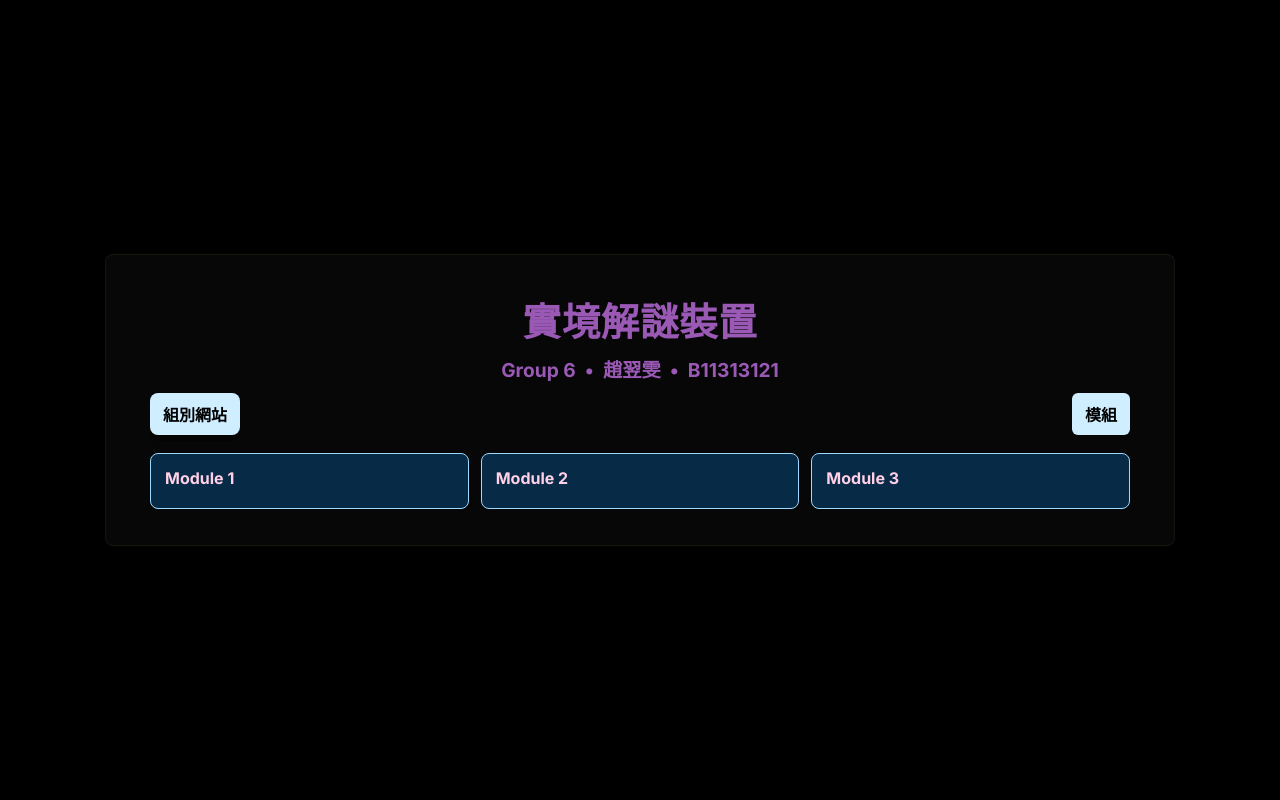
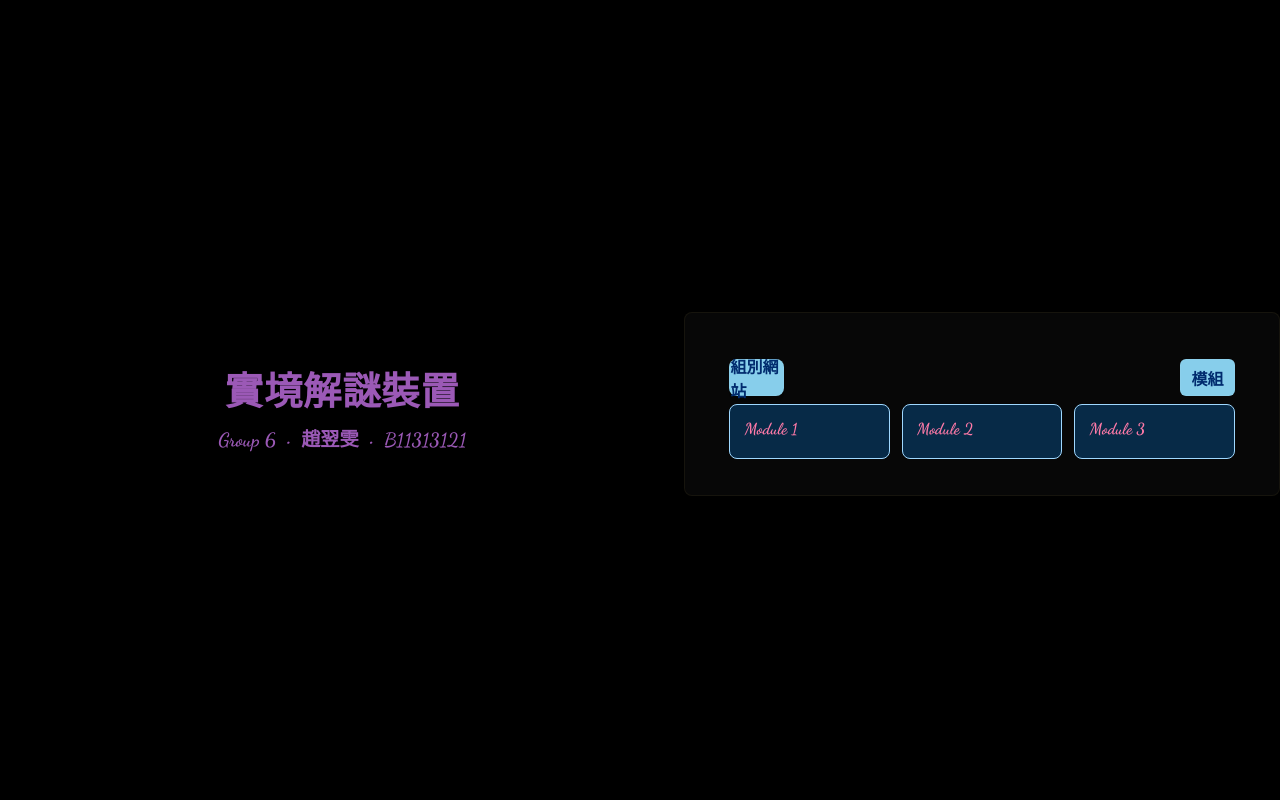
Before and after one commit to 0w0-en/wen, a Django app: page / in a window 1280 px wide. Run offline with Django 5.2, Linux system fonts and the light colour scheme.

Commit message:
個人網站

```diff
--- a/mainapp/static/mainapp/style.css
+++ b/mainapp/static/mainapp/style.css
@@ -2,11 +2,13 @@
 :root {
     --bg: #000000; /* page background: pure black */
     --text-purple: #9b59b6;
-    --text-pink: #ffd0e6; /* lighter pink */
+    --text-pink: #ff7aa8; /* deeper pink for module text */
     --text-blue: #67aef4;
-    --box-border: #ffd166; /* yellow for box borders */
+    --box-border: #9fd8ff; /* light blue border */
     --muted: #bfa6d9;
     --text: var(--text-purple);
+    --module-bg-light: #fff0f6; /* light pink for module bg */
+    --module-border: #ff8ab2; /* module border pink */
 }
 
 body {
@@ -16,7 +18,7 @@ body {
     align-items: center;
     justify-content: center;
     background: #000000; /* keep background black */
-    font-family: 'Inter', 'Noto Sans TC', Arial, sans-serif;
+    font-family: 'Dancing Script', 'Inter', 'Noto Sans TC', Arial, sans-serif;
     color: var(--text);
 }
 
@@ -72,6 +74,20 @@ body {
     font-weight: 700;
 }
 
+/* Site header at very top */
+.site-header {
+    position: relative;
+    width: 100%;
+    max-width: 980px;
+    margin: 18px auto 6px auto;
+    text-align: center;
+    padding: 6px 12px;
+}
+.site-header .title { margin: 0; }
+.card { margin-top: 8px; }
+
+.card-top { padding-bottom: 8px; display:flex; justify-content:space-between; align-items:center; }
+
 .modules-grid {
     display: grid;
     grid-template-columns: 1fr;
@@ -96,33 +112,41 @@ body {
 .module-box h4 { margin: 0 0 6px; font-size: 1rem; color: var(--text-pink); }
 .module-value { font-weight: 700; font-size: 1.05rem; color: var(--text-blue); }
 
-/* Links row */
-.top-actions { display:flex; justify-content:space-between; align-items:center; gap:12px; margin-top:10px; }
+/* Top actions: left and right buttons */
+.top-actions { display:flex; justify-content:space-between; align-items:center; gap:12px; margin-top:10px; width:100%; }
 
 .link-button {
-    display: inline-block;
-    padding: 8px 12px;
-    background: #cfeeff; /* light blue button */
-    color: #000000; /* black text */
+    display: inline-flex;
+    align-items: center;
+    justify-content: center;
+    width: 5ch; /* approx 5 characters wide */
+    height: 2.2em; /* about 2 lines tall */
+    background: #87CEEB; /* sky blue */
+    color: #002b6e; /* deep blue text */
     text-decoration: none;
     border-radius: 8px;
     font-weight: 700;
-    box-shadow: 0 6px 0 rgba(0,0,0,0.45);
+    box-shadow: 0 6px 0 rgba(0,0,0,0.25);
     border: 1px solid rgba(255,255,255,0.04);
+    font-family: 'Dancing Script', inherit;
 }
-.link-button:active { transform: translateY(3px); box-shadow: 0 3px 0 rgba(0,0,0,0.45); }
+.link-button:active { transform: translateY(3px); box-shadow: 0 3px 0 rgba(0,0,0,0.25); }
 
 .all-modules-button {
-    display:inline-block;
-    padding:8px 12px;
-    background: #cfeeff;
-    color: #000000;
+    display:inline-flex;
+    align-items:center;
+    justify-content:center;
+    width: 5ch;
+    height: 2.2em;
+    background: #87CEEB;
+    color: #002b6e;
     border-radius:6px;
     border: 1px solid rgba(255,255,255,0.04);
     text-decoration:none;
     font-weight:700;
+    font-family: 'Dancing Script', inherit;
 }
-.all-modules-button:hover { background: #e6f8ff; }
+.all-modules-button:hover { background: #aee8ff; }
 
 .detail-item {
     background: #0b0b0b;
--- a/mainapp/templates/mainapp/index.html
+++ b/mainapp/templates/mainapp/index.html
@@ -2,18 +2,22 @@
 
 <link rel="preconnect" href="https://fonts.googleapis.com">
 <link rel="preconnect" href="https://fonts.gstatic.com" crossorigin>
-<link href="https://fonts.googleapis.com/css2?family=Inter:wght@300;400;600;700&family=Noto+Sans+TC:wght@400;600;700&display=swap" rel="stylesheet">
+<link href="https://fonts.googleapis.com/css2?family=Dancing+Script:wght@400;700&family=Inter:wght@300;400;600;700&family=Noto+Sans+TC:wght@400;600;700&display=swap" rel="stylesheet">
 <link rel="stylesheet" href="{% static 'mainapp/style.css' %}">
 
+<!-- Site header moved to top -->
+<div class="site-header">
+    <h1 class="title">實境解謎裝置</h1>
+    <div class="header-meta">Group 6 &nbsp;•&nbsp; 趙翌雯 &nbsp;•&nbsp; B11313121</div>
+</div>
+
 <div class="card">
-    <header class="center-header">
-        <h1 class="title">實境解謎裝置</h1>
-        <div class="header-meta">Group 6 &nbsp;•&nbsp; 趙翌雯 &nbsp;•&nbsp; B11313121</div>
+    <div class="card-top">
         <div class="top-actions">
             <a class="link-button" href="https://carpool-diffusion-letdown.ngrok-free.dev/" target="_blank" rel="noopener noreferrer">組別網站</a>
             <a class="all-modules-button" href="{% url 'full_modules' %}">模組</a>
         </div>
-    </header>
+    </div>
 
     <main class="modules-grid">
         <div class="modules-container">
```
Also changed, not shown: mainapp/templates/mainapp/full_modules.html (+9 -4 lines).
